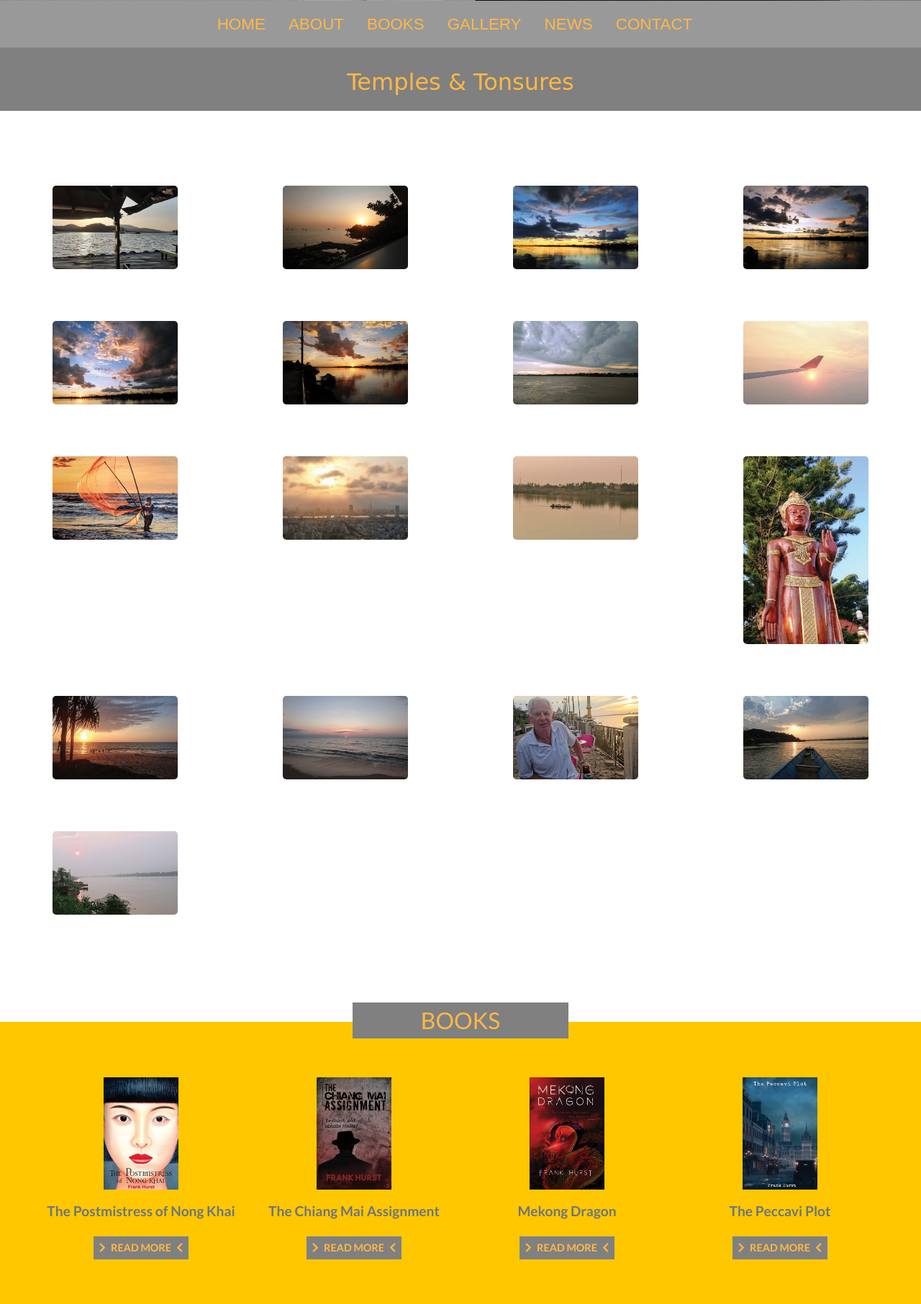
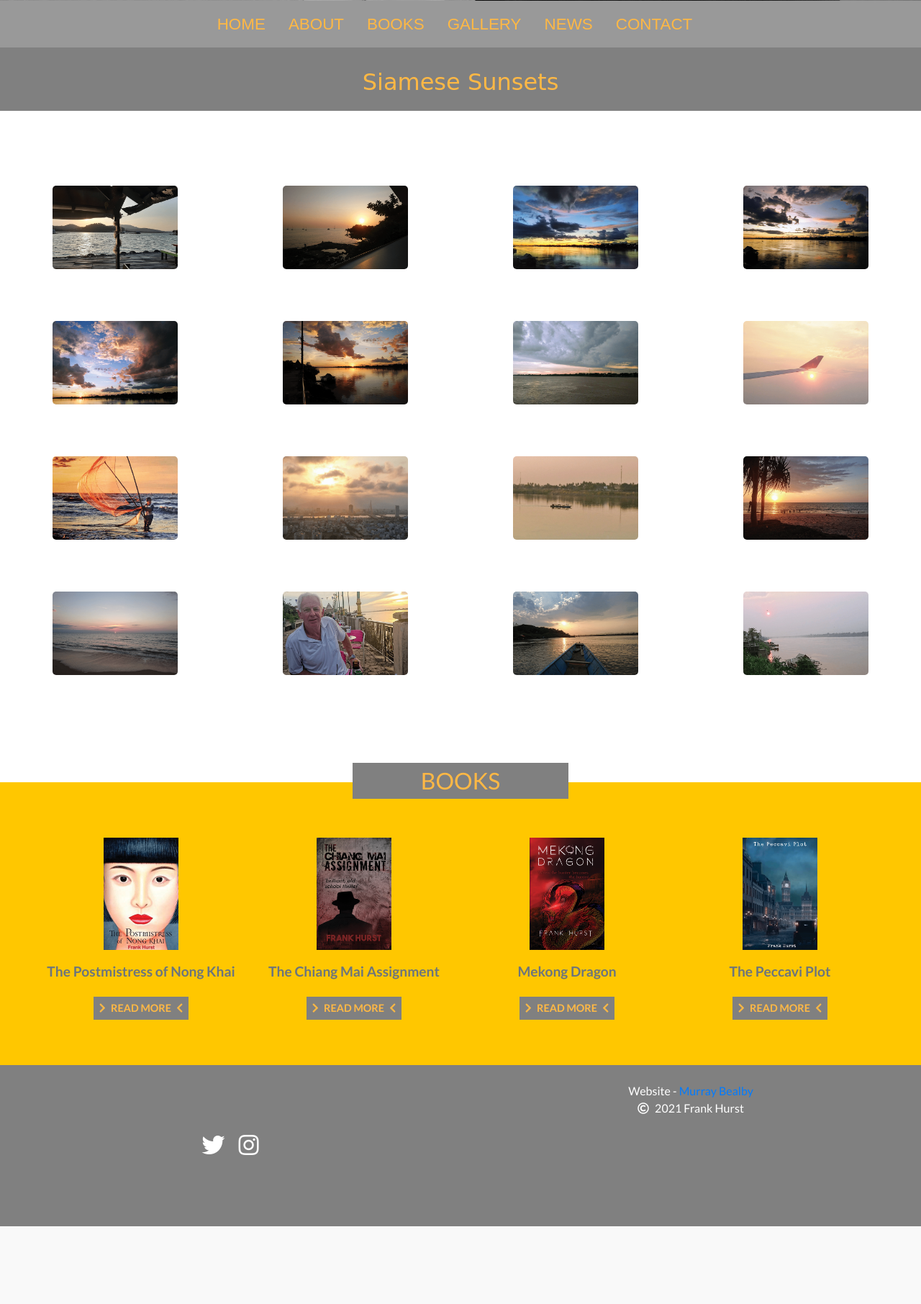
Before and after one commit to Bealby/frank-hurst, a Flask app: page /gallerySunset in a window 1280 px wide. Shown: the part 426-2238 px from the top of the page at 72% size. After the commit the page ends 2130 px from the top, so only its background shows below. Run offline with Flask 2, Linux system fonts and the light colour scheme; some libraries are stand-ins or nearby versions; some web fonts are replaced.

Commit message:
Changed title of sunset/mekong .html pages

```diff
--- a/templates/gallery-mekong.html
+++ b/templates/gallery-mekong.html
@@ -5,7 +5,7 @@
 <div class="container-fluid">
     <div class="row">
         <div class="col-12 gradient page-header">
-            <p class="text-center pt-4">Temples & Tonsures</p>
+            <p class="text-center pt-4">Mekong Hunger</p>
         </div>
     </div>
 </div>
--- a/templates/gallery-sunsets.html
+++ b/templates/gallery-sunsets.html
@@ -5,7 +5,7 @@
 <div class="container-fluid">
     <div class="row">
         <div class="col-12 gradient page-header">
-            <p class="text-center pt-4">Temples & Tonsures</p>
+            <p class="text-center pt-4">Siamese Sunsets</p>
         </div>
     </div>
 </div>
@@ -57,10 +57,6 @@
                 alt="Temples & Tonsures" />
         </div>
         <div class="col-sm-12 col-md-6 col-lg-3 text-center pt-4 pb-5">
-            <img id="myImg" src="static/images/gallery/temples/temp12.png" class="img-fluid gallery-images"
-                alt="Temples & Tonsures" />
-        </div>
-        <div class="col-sm-12 col-md-6 col-lg-3 text-center pt-4 pb-5">
             <img id="myImg" src="static/images/gallery/sunsets/sunset12.png" class="img-fluid gallery-images"
                 alt="Temples & Tonsures" />
         </div>
--- a/templates/gallery.html
+++ b/templates/gallery.html
@@ -41,7 +41,7 @@
                     <h5 class="card-title">Siamese Sunsets</h5>
                     <p class="card-text">Some quick example text to build on the card title and make up the bulk of the
                         card's content.</p>
-                    <a href="{{url_for('galleryTemples')}}" class="btn btn-primary">Go somewhere</a>
+                    <a href="{{url_for('gallerySunset')}}" class="btn btn-primary">Go somewhere</a>
                 </div>
             </div>
         </div>
```
